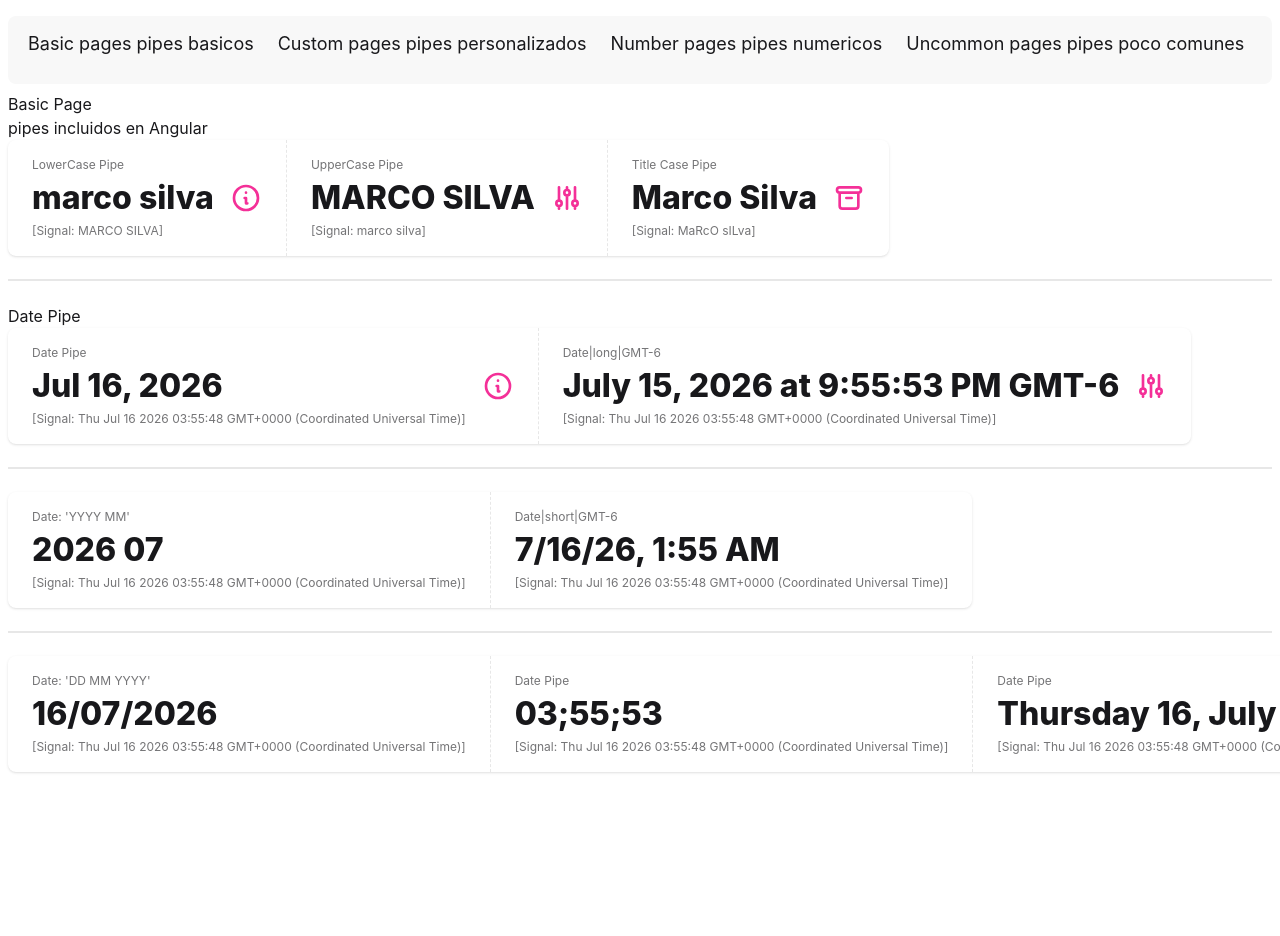
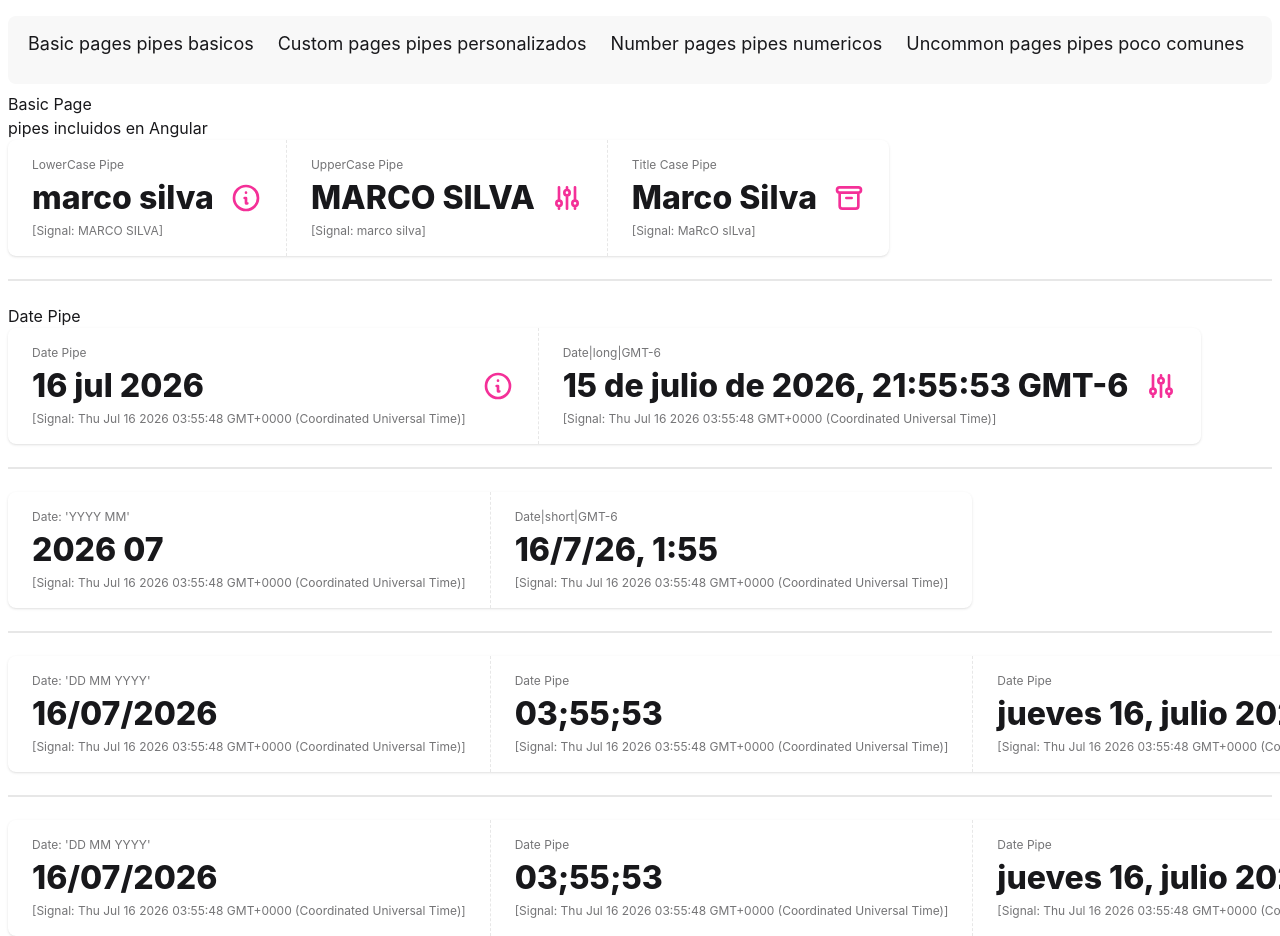
Before and after one commit to MarcoAndresSilva/Angular-pipes-app, an Angular app: page /basic in a window 1280 px wide. Shown: the top 936 px of the page. Before the commit the page ends 800 px from the top, so only its background shows below. Built offline with nearby package versions, Linux system fonts and the light colour scheme.

Commit message:
Locale pipes

```diff
--- a/src/app/app.config.ts
+++ b/src/app/app.config.ts
@@ -1,12 +1,25 @@
-import { ApplicationConfig, provideBrowserGlobalErrorListeners, provideZoneChangeDetection } from '@angular/core';
+import {
+  ApplicationConfig,
+  LOCALE_ID,
+  provideBrowserGlobalErrorListeners,
+  provideZoneChangeDetection,
+} from '@angular/core';
 import { provideRouter } from '@angular/router';
 
 import { routes } from './app.routes';
+import { registerLocaleData } from '@angular/common';
+import localeEs from '@angular/common/locales/es';
+
+registerLocaleData(localeEs, 'es');
 
 export const appConfig: ApplicationConfig = {
   providers: [
     provideBrowserGlobalErrorListeners(),
     provideZoneChangeDetection({ eventCoalescing: true }),
-    provideRouter(routes)
-  ]
+    provideRouter(routes),
+    {
+      provide: LOCALE_ID,
+      useValue: 'es',
+    },
+  ],
 };
--- a/src/app/pages/basic-page/basic-page.html
+++ b/src/app/pages/basic-page/basic-page.html
@@ -154,3 +154,25 @@
     <div class="stat-desc">{{ customDate }}</div>
   </div>
 </div>
+
+<div class="divider"></div>
+
+<div class="stats shadow">
+  <div class="stat">
+    <div class="stat-title">Date: 'DD MM YYYY'</div>
+    <div class="stat-value">{{ customDate() | date: 'dd/MM/yyyy' }}</div>
+    <div class="stat-desc">{{ customDate }}</div>
+  </div>
+
+  <div class="stat">
+    <div class="stat-title">Date Pipe</div>
+    <div class="stat-value">{{ customDate() | date: 'HH;mm;ss' }}</div>
+    <div class="stat-desc">{{ customDate }}</div>
+  </div>
+
+  <div class="stat">
+    <div class="stat-title">Date Pipe</div>
+    <div class="stat-value">{{ customDate() | date: 'EEEE d, MMMM y' }}</div>
+    <div class="stat-desc">{{ customDate }}</div>
+  </div>
+</div>
```
